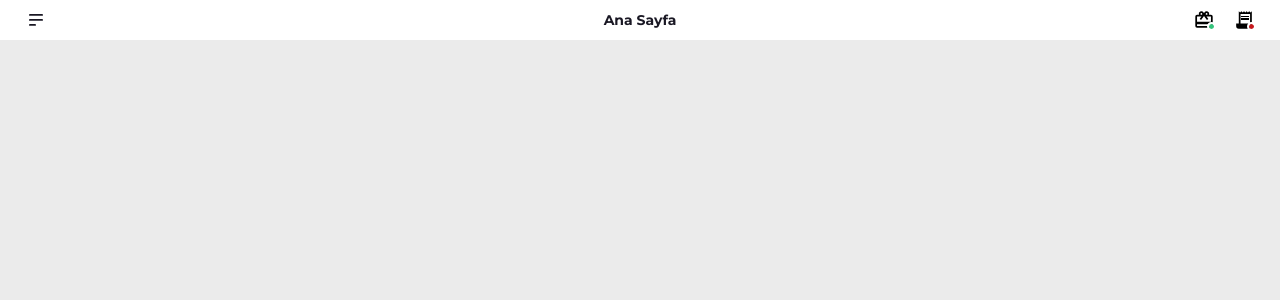
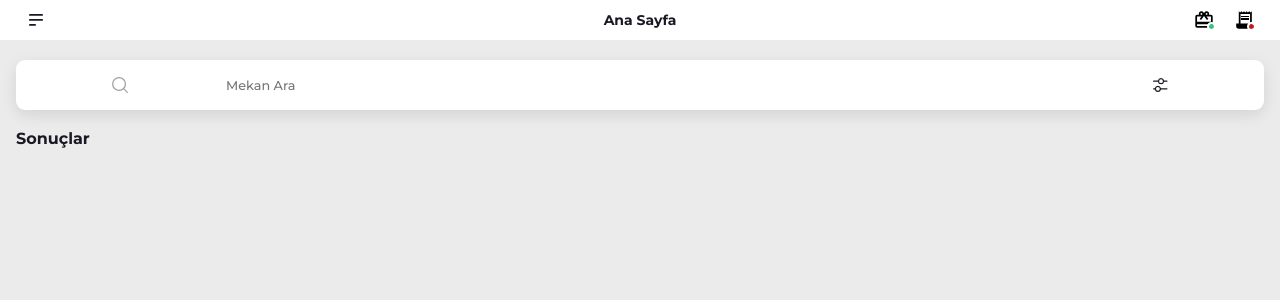
Before and after one commit to omerfarukgedik/demo, an Angular app: page / in a window 1280 px wide. Shown: the top 300 px of the page. Built offline with nearby package versions, Linux system fonts and the light colour scheme.

Commit message:
generate component search

```diff
--- a/package.json
+++ b/package.json
@@ -19,7 +19,6 @@
     "@angular/platform-browser": "~11.0.3",
     "@angular/platform-browser-dynamic": "~11.0.3",
     "@angular/router": "~11.0.3",
-    "bootstrap": "^5.1.3",
     "normalize.css": "^8.0.1",
     "rxjs": "~6.6.0",
     "tslib": "^2.0.0",
--- a/src/app/app.component.css
+++ b/src/app/app.component.css
@@ -0,0 +1,12 @@
+.wrapper {
+  display: flex;
+  flex-direction: column;
+  gap: 20px;
+}
+
+.layout {
+  padding: 0 16px;
+  display: flex;
+  flex-direction: column;
+  gap: 20px;
+}
--- a/src/app/app.component.html
+++ b/src/app/app.component.html
@@ -1,3 +1,8 @@
-<div class="">
+<div class="wrapper">
   <app-header [menu]="menuLinks"></app-header>
+
+  <div class="layout">
+    <app-search></app-search>
+    <h4>Sonuçlar</h4>
+  </div>
 </div>
--- a/src/app/app.module.ts
+++ b/src/app/app.module.ts
@@ -3,11 +3,13 @@ import { NgModule } from '@angular/core';
 
 import { AppComponent } from './app.component';
 import { HeaderComponent } from './components/header/header.component';
+import { SearchComponent } from './components/search/search.component';
 
 @NgModule({
   declarations: [
     AppComponent,
     HeaderComponent,
+    SearchComponent,
   ],
   imports: [
     BrowserModule,
--- /dev/null
+++ b/src/app/components/search/search.component.css
@@ -0,0 +1,27 @@
+.search {
+  display: grid;
+  grid-template-columns: 2fr 8fr 2fr;
+  background-color: var(--white);
+  align-items: center;
+  border-radius: 9px;
+  height: 50px;
+  box-shadow: 0px 5px 15px var(--box-shadow);
+}
+
+.search img {
+  width: 40px;
+  height: 40px;
+  justify-self: center;
+  color: var(--font-color);
+}
+
+.search > .search-img {
+  width: 16px;
+}
+
+.search > input {
+  height: 20px;
+  border: 0;
+  outline: none;
+  font-size: 0.8rem;
+}
--- /dev/null
+++ b/src/app/components/search/search.component.html
@@ -0,0 +1,5 @@
+<div class="search">
+  <img class="search-img" src="../assets/icons/search.svg" />
+  <input placeholder="Mekan Ara" type="text" />
+  <img src="../assets/icons/filter.svg" />
+</div>
--- /dev/null
+++ b/src/app/components/search/search.component.ts
@@ -0,0 +1,15 @@
+import { Component, OnInit } from '@angular/core';
+
+@Component({
+  selector: 'app-search',
+  templateUrl: './search.component.html',
+  styleUrls: ['./search.component.css']
+})
+export class SearchComponent implements OnInit {
+
+  constructor() { }
+
+  ngOnInit(): void {
+  }
+
+}
--- a/src/styles.css
+++ b/src/styles.css
@@ -1,7 +1,6 @@
 /* You can add global styles to this file, and also import other style files */
 @import url("https://fonts.googleapis.com/css2?family=Montserrat:wght@300;500;700&display=swap");
 @import "../node_modules/normalize.css/normalize.css";
-@import "../node_modules/bootstrap/dist/css/bootstrap-grid.min.css";
 
 :root {
   --white: #ffffff;
@@ -9,6 +8,7 @@
   --font-color: #1a1824;
   --green: #34c47c;
   --red: #b70014;
+  --box-shadow: #0108241a;
 }
 
 h1,
@@ -26,21 +26,7 @@ img {
 
 body {
   font-family: "Montserrat", sans-serif;
-  font-size: 1.2rem;
+  font-size: 1rem;
   background-color: var(--bg);
   color: var(--font-color);
 }
-
-.text-center {
-  text-align: center;
-}
-
-.w-100 {
-  width: 100%;
-}
-
-@media (max-width: 991px) {
-  body {
-    font-size: 0.9rem;
-  }
-}
```
Also changed, not shown: 1 other file (tests, documents, lock files or other folders).
